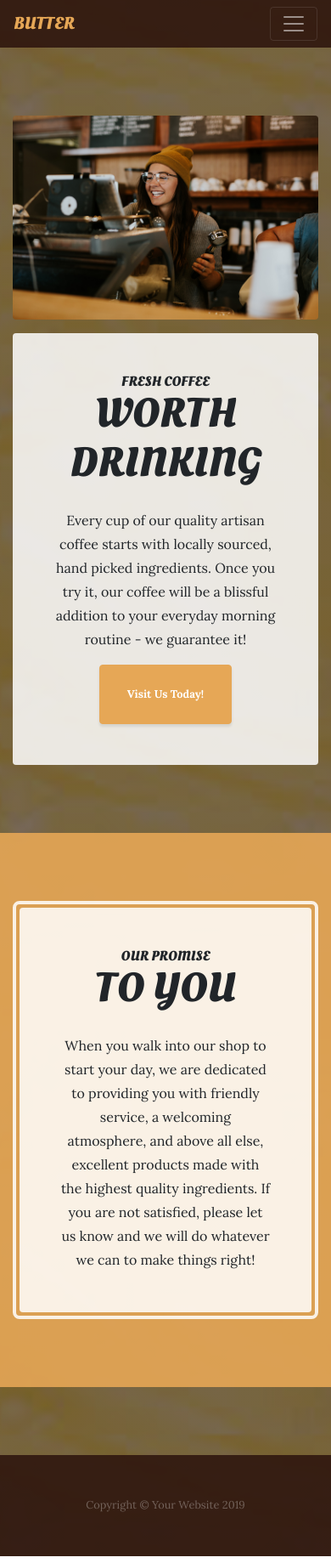
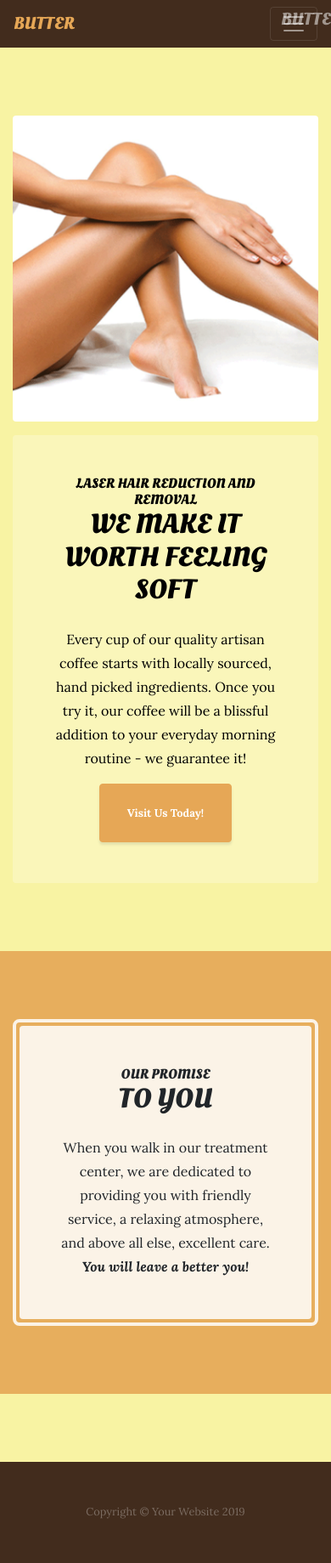
Before and after one commit to mrderrickguy/Butter, a website: page index.html in a window 390 px wide. Shown: the whole page at 85% size. Drawn offline with Linux system fonts and the light colour scheme.

Commit message:
Commiting more changes to index file and css

```diff
--- a/css/business-casual.css
+++ b/css/business-casual.css
@@ -6,7 +6,8 @@
 
 body {
   font-family: 'Lora';
-  background-image: linear-gradient(rgba(47, 23, 15, 0.65), rgba(47, 23, 15, 0.65)), url("../img/cream.jpg");
+  background-color:#F8F3A3;
+  background-image: linear(rgba(47, 23, 15, 0.65), rgba(47, 23, 15, 0.65)), url("../img/cream.jpg");
   background-attachment: fixed;
   background-position: center;
   background-size: cover;
@@ -27,6 +28,10 @@ p {
 
 .text-faded {
   color: rgba(255, 255, 255, 0.3);
+}
+
+#special{
+  color: black;
 }
 
 .site-heading {
@@ -66,12 +71,13 @@ p {
 
 .section-heading .section-heading-lower {
   display: block;
-  font-size: 3rem;
+  font-size: 2rem;
   font-weight: 100;
 }
 
 .bg-faded {
-  background-color: rgba(255, 255, 255, 0.85);
+  background-color: rgba(255, 255, 255, 0.25);
+  color: black ;
 }
 
 #mainNav {
@@ -94,7 +100,7 @@ p {
 
 @media (min-width: 992px) {
   #mainNav .navbar-nav .nav-item .nav-link {
-    font-size: 39rem;
+    font-size: 0.9rem;
   }
   #mainNav .navbar-nav .nav-item .nav-link:hover {
     color: rgba(255, 255, 255, 0.4);
--- a/index.html
+++ b/index.html
@@ -29,7 +29,7 @@
     <div class="container">
       <a class="navbar-brand text-uppercase text-expanded font-weight-bold d-lg-none" href="#">Butter</a>
       <button class="navbar-toggler" type="button" data-toggle="collapse" data-target="#navbarResponsive" aria-controls="navbarResponsive" aria-expanded="false" aria-label="Toggle navigation">
-        <span class="navbar-toggler-icon"></span>
+        <span class="navbar-toggler-icon">BUTTER</span>
       </button>
       <div class="collapse navbar-collapse" id="navbarResponsive">
         <ul class="navbar-nav mx-auto">
@@ -53,7 +53,7 @@
   </nav>
 <h1 class="site-heading text-center text-white d-none d-lg-block">
     <span class="site-heading-lower text-primary mb-3">Butter</span>
-    <span class="site-heading-upper">Laser hair removal</span>
+    <span id="special" class="site-heading-upper">Laser hair removal</span>
   </h1>
 
   <!-- Navigation -->
@@ -61,16 +61,16 @@
   <section class="page-section clearfix">
     <div class="container">
       <div class="intro">
-        <img class="intro-img img-fluid mb-3 mb-lg-0 rounded" src="img/intro.jpg" alt="">
+        <img class="intro-img img-fluid mb-3 mb-lg-0 rounded" src="img/smoothskin8.gif" alt="">
         <div class="intro-text left-0 text-center bg-faded p-5 rounded">
           <h2 class="section-heading mb-4">
-            <span class="section-heading-upper">Fresh Coffee</span>
-            <span class="section-heading-lower">Worth Drinking</span>
+            <span class="section-heading-upper">Laser hair reduction and removal</span>
+            <span class="section-heading-lower">We Make It Worth Feeling Soft</span>
           </h2>
           <p class="mb-3">Every cup of our quality artisan coffee starts with locally sourced, hand picked ingredients. Once you try it, our coffee will be a blissful addition to your everyday morning routine - we guarantee it!
           </p>
           <div class="intro-button mx-auto">
-            <a class="btn btn-primary btn-xl" href="#">Visit Us Today!</a>
+            <a class="btn btn-primary btn-xl" href="">Visit Us Today!</a>
           </div>
         </div>
       </div>
@@ -86,7 +86,7 @@
               <span class="section-heading-upper">Our Promise</span>
               <span class="section-heading-lower">To You</span>
             </h2>
-            <p class="mb-0">When you walk into our shop to start your day, we are dedicated to providing you with friendly service, a welcoming atmosphere, and above all else, excellent products made with the highest quality ingredients. If you are not satisfied, please let us know and we will do whatever we can to make things right!</p>
+            <p class="mb-0">When you walk in our treatment center, we are dedicated to providing you with friendly service, a relaxing atmosphere, and above all else, excellent care. <b> <i>You will leave a better you!</i><b></p>
           </div>
         </div>
       </div>
--- /dev/null
+++ b/main.css
@@ -0,0 +1 @@
+main.css
```
Also changed, not shown: about.html (+1 -0 lines), package.json (+4 -11 lines), products.html (+2 -1 lines), css/business-casual.min.css, img/smoothskin8.gif (added), 1 other file.
